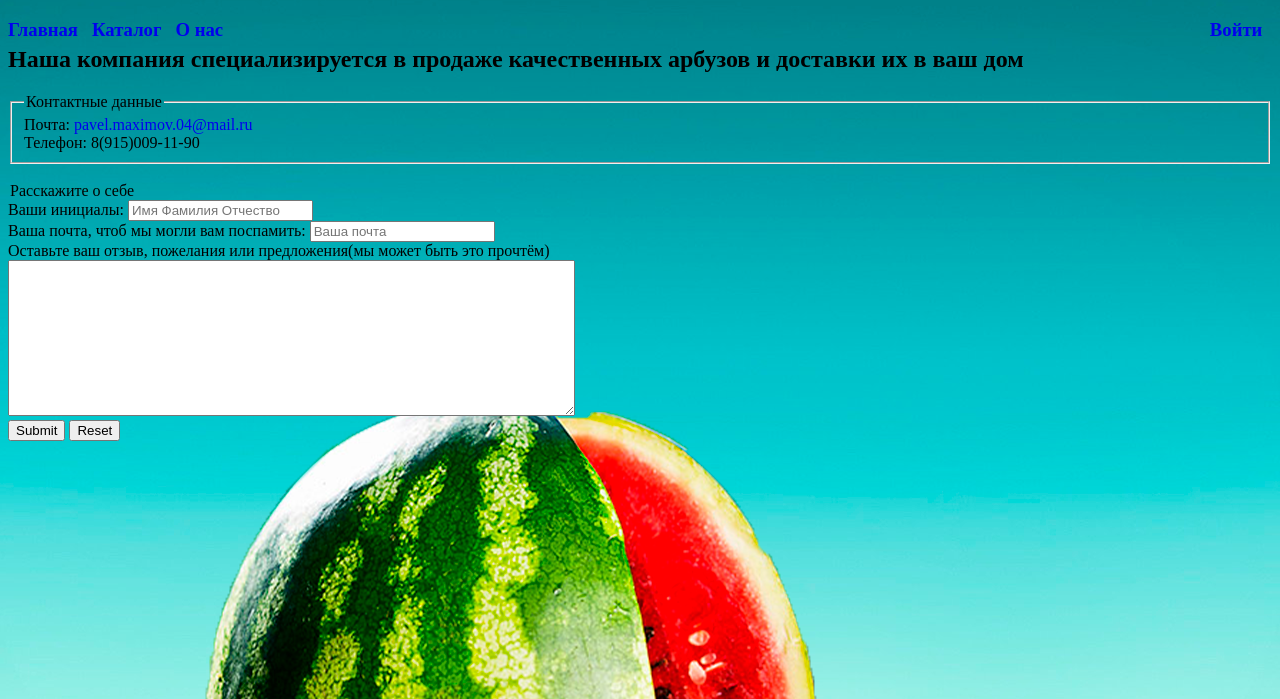
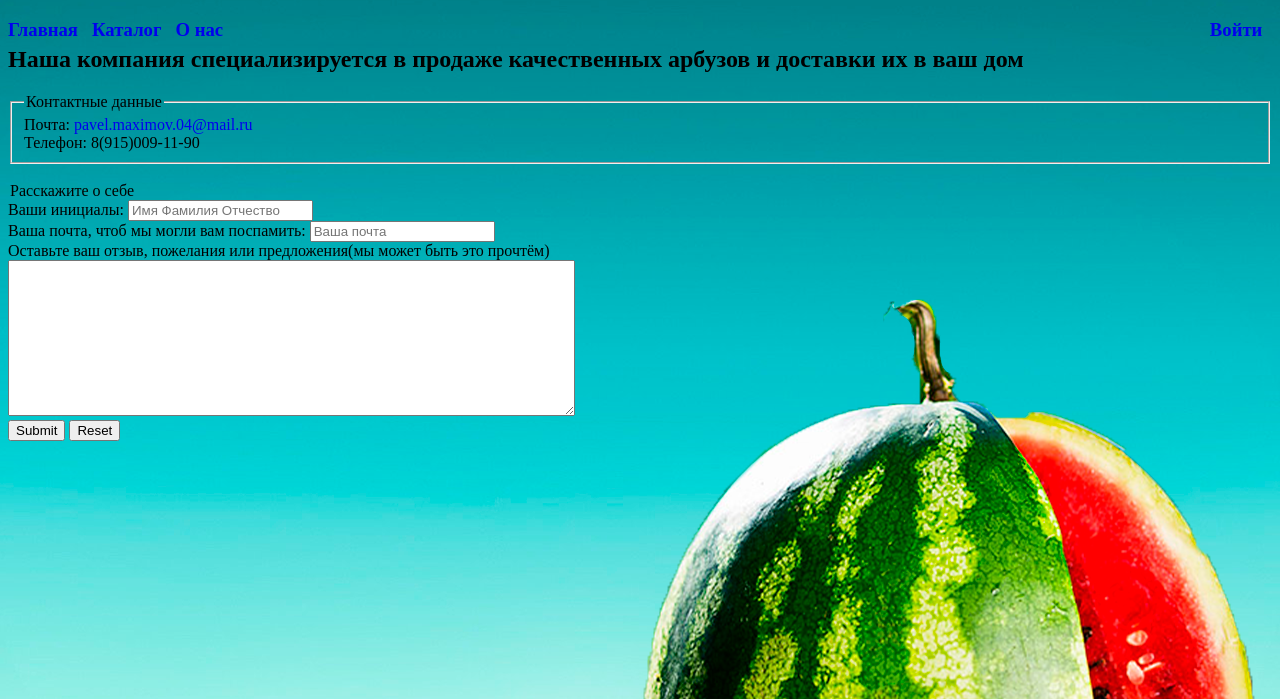
Before and after one commit to razvedcheek/1st, a Flask app: page /infopage.html in a window 1280 px wide. Shown: the top 699 px of the page. Run offline with Flask 2, Linux system fonts and the light colour scheme.

Commit message:
fixing background

```diff
--- a/templates/infopage.html
+++ b/templates/infopage.html
@@ -1,6 +1,6 @@
 {% extends "base.html" %}
 {% block content %}
-<body>
+<body class="inf">
 <h2>Наша компания специализируется в продаже качественных арбузов и доставки их в ваш дом</h2>
 </body>
 
```
